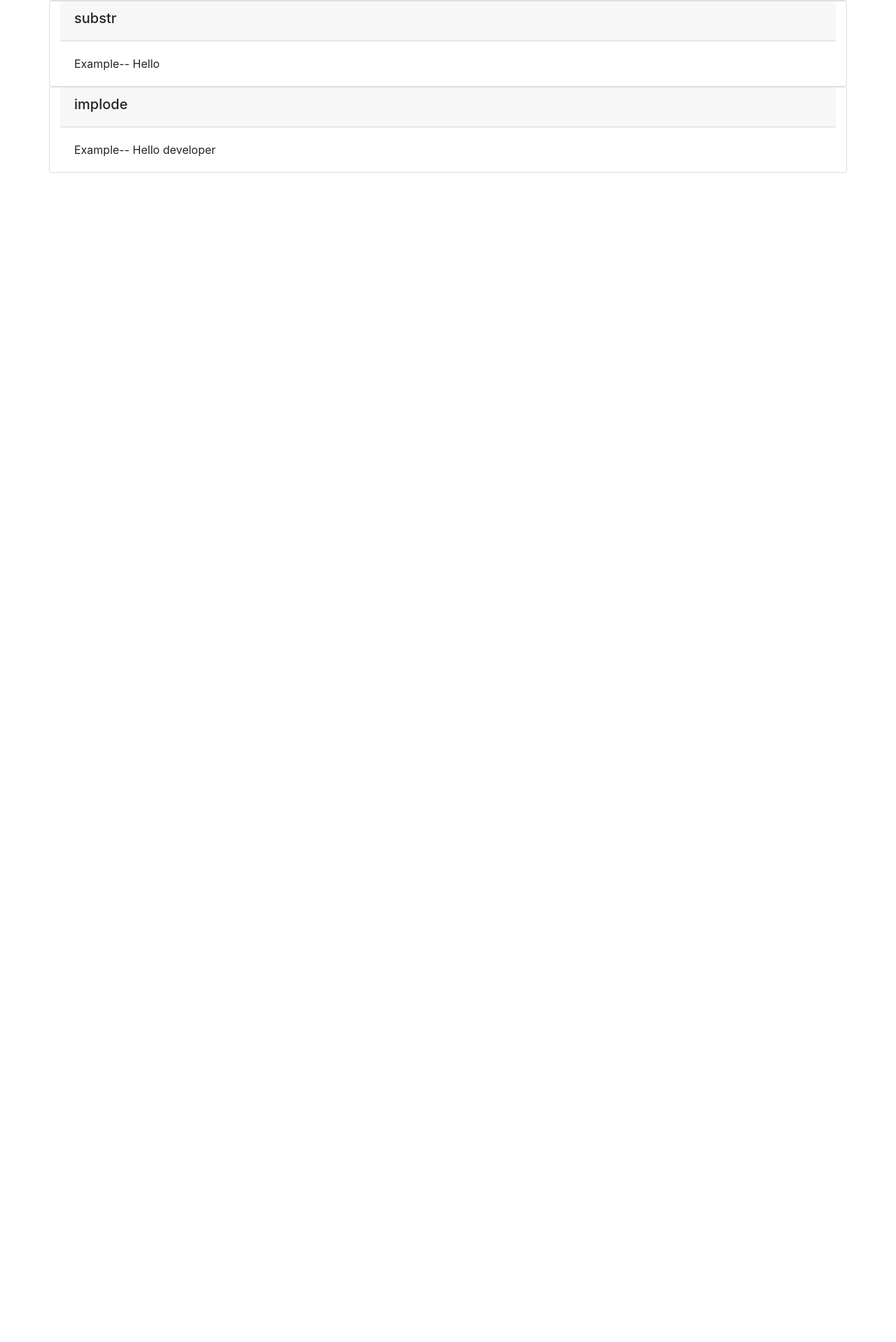
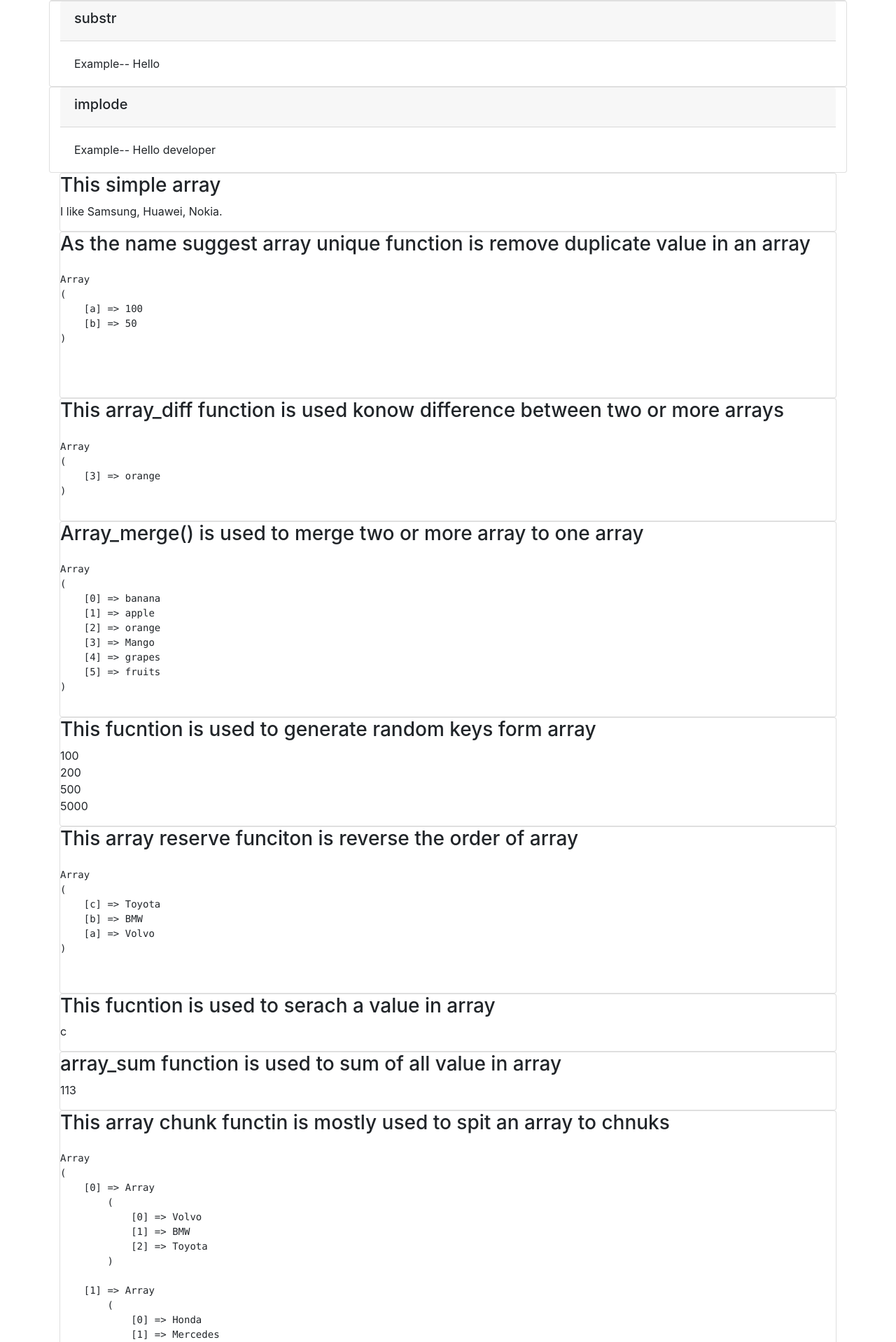
Before and after one commit to sazzadbinashique/php, a PHP site: page /phpstirnfunction/index.php in a window 1280 px wide. Shown: the part 1162-3080 px from the top of the page at 70% size. Before the commit the page ends 1409 px from the top, so only its background shows below. Run offline with PHP 8.4, Linux system fonts and the light colour scheme; some libraries are stand-ins or nearby versions.

Commit message:
array function practice

```diff
--- a/phpstirnfunction/index.php
+++ b/phpstirnfunction/index.php
@@ -76,13 +76,149 @@
       </div>
 
 
+      <div class="container">
+        <div class="card">
+          <h3>This simple array </h3>
+          <p>
+            <?php
+              $mobile=array("Samsung", "Huawei", "Nokia" );
+
+              echo "I like " . $mobile[0] . ", " . $mobile[1] . ", " . $mobile[2] . ".";
+
+            ?>
+          </p>
+        </div>
+
+         <div class="card">
+          <h3>As the name suggest array unique function is remove duplicate value in an array </h3>
+          <p>
+            <?php
+              $a = array("a"=>"100", "b"=> "50", "c"=>"100" );
+                $result = array_unique($a);
+              ?>
+              <pre><?php  print_r ($result);?>
+              </pre>
+          </p>
+        </div>
+
+        <div class="card">
+          <h3>This array_diff function is used konow difference between two or more arrays</h3>
+          <p>
+            <?php
+            $a1 = array( "1"=>"banana", "2"=>"apple", "3"=>"orange");
+            $a2 = array( "1"=>"banana", "2"=>"apple", "3"=>"fruits");
+
+            $result=array_diff($a1,$a2);
+            ?>
+
+            <pre><?php print_r ($result); ?></pre>
+          </p>
+        </div>
+
+
+         <div class="card">
+        <h3>Array_merge() is used to merge two or more array to one array</h3>
+        <p>
+           <?php
+            $a1 = array( "1"=>"banana", "2"=>"apple", "3"=>"orange");
+            $a2 = array( "1"=>"Mango", "2"=>"grapes", "3"=>"fruits");
+
+            $result=array_merge($a1,$a2);
+            ?>
+
+            <pre><?php print_r ($result); ?></pre>
+
+        </p>
+      </div>
+
+      <div class="card">
+        <h3>This fucntion is used to generate random keys form array</h3>
+        <p>
+          <?php
+            $input = array("100", "200", "500", "5000");
+            $random_keys=array_rand($input, 4);
+            echo $input[$random_keys[0]]."<br>";
+            echo $input[$random_keys[1]]."<br>";
+            echo $input[$random_keys[2]]."<br>";
+            echo $input[$random_keys[3]];
+          ?>
+        </p>
+      </div>
 
 
 
+        <div class="card">
+          <h3>This array reserve funciton is reverse the order of array</h3>
+          <p>
+           <?php
+           $a=array("a"=>"Volvo","b"=>"BMW","c"=>"Toyota");
+           ?>
+           <pre><?php print_r(array_reverse($a)); ?> </pre>
 
 
+          </p>
+        </div>
+
+        <div class="card">
+          <h3>This fucntion is used to serach a value in array</h3>
+          <p>
+            <?php
+           $a=array("a"=>"red","b"=>"green","c"=>"blue");
+           echo array_search("blue",$a);
+           ?>
+          </p>
+        </div>
+        <div class="card">
+          <h3>array_sum function is  used to sum of all value in array</h3>
+          <p>
+            <?php
+            $input=array("23", "34", "56");
+            echo array_sum($input);
+            ?>
+
+          </p>
+          </div>
 
 
+      <div class="card">
+        <h3>This array chunk functin is mostly used to spit an array to chnuks</h3>
+        <p>
+           <?php
+            $cars=array("Volvo","BMW","Toyota","Honda","Mercedes","Farari");
+            $result=array_chunk($cars, 3);
+            ?>
+            <pre><?php print_r ($result); ?></pre>
+
+        </p>
+      </div>
+
+
+      <div class="card">
+        <h3>This Array Pop function used to remove element of array</h3>
+        <p>
+           <?php
+            $cars=array("Volvo","BMW","Toyota","Honda","Mercedes","Farari");
+            $result=array_pop($cars);
+            ?>
+            <pre><?php print_r ($result); ?></pre>
+
+        </p>
+      </div>
+
+
+      <div class="card">
+        <h3>This Array Push function used to add new elemnet of array</h3>
+        <p>
+           <?php
+            $input=array("Volvo","BMW");
+            $result=array_push($input, "Toyota","Honda","Mercedes","Farari" );
+            ?>
+            <pre><?php print_r ($result); ?></pre>
+
+        </p>
+      </div>
+
+      </div>
 
 
 
```
